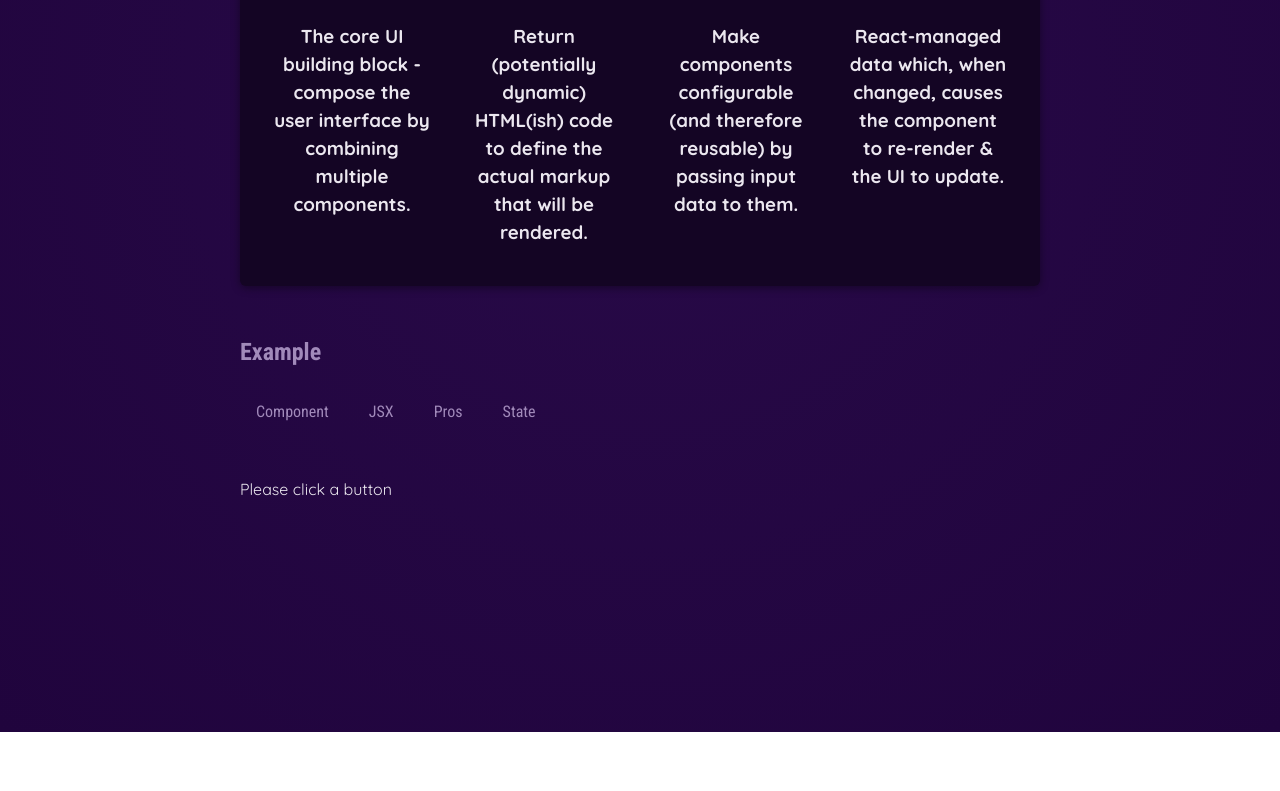
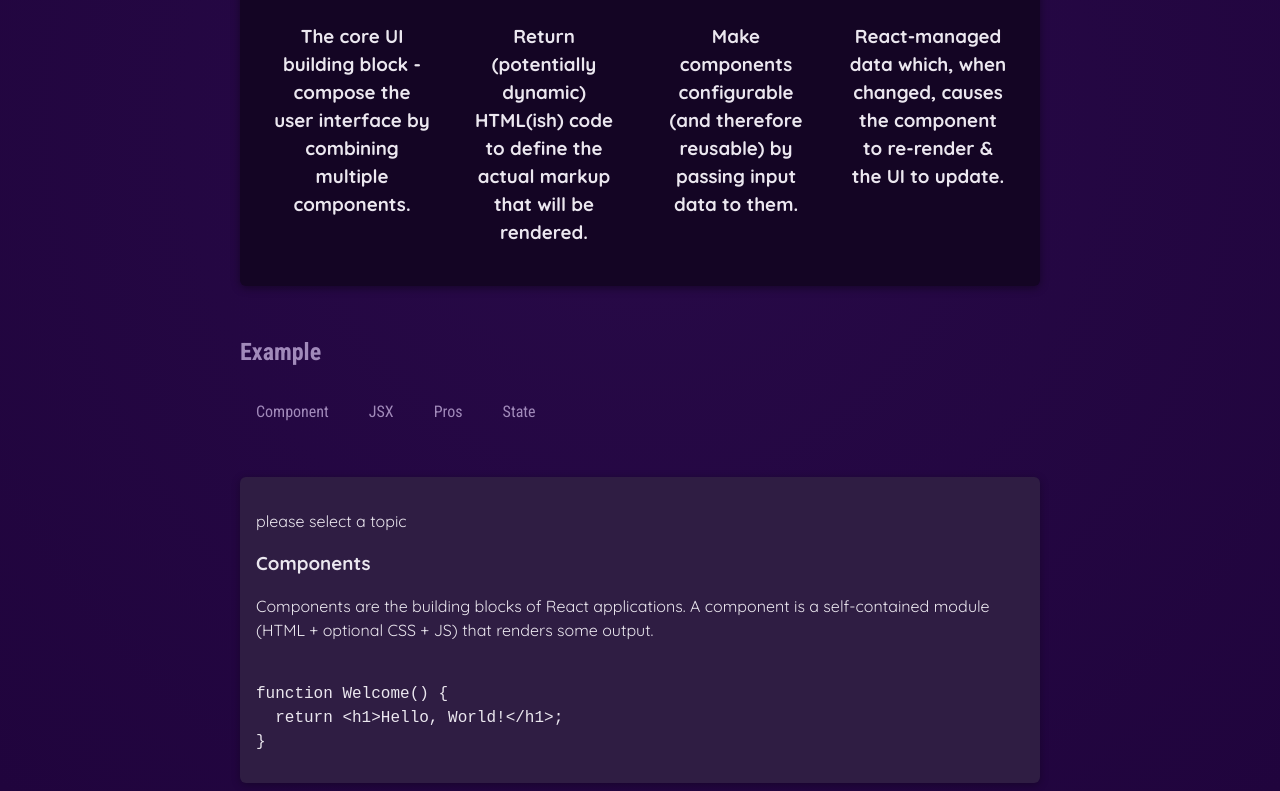
Before and after one commit to jumosd/udemy-react, a React (Vite) app in the folder 01-starting-project/: page / in a window 1280 px wide. Shown: the part 548-1339 px from the top of the page. Before the commit the page ends 1280 px from the top, so only its background shows below. Built offline with nearby package versions, Linux system fonts and the light colour scheme.

Commit message:
데이터기반 state 가져오기 및 출력

```diff
--- a/01-starting-project/src/App.jsx
+++ b/01-starting-project/src/App.jsx
@@ -2,9 +2,10 @@
 import Header from './components/Header/Header'
 import CoreConcept from './components/CoreConcept';
 import TabButton from './components/TabButton';
+import { EXAMPLES } from './data';
 import { useState } from 'react';
 function App() {
-  const [selectedTopic, setSelectedTopic] = useState("Please click a button")
+  const [selectedTopic, setSelectedTopic] = useState("components")
 
   const handleSelect = (selectButton) => {
     setSelectedTopic(selectButton)
@@ -30,13 +31,22 @@
         <section id='examples'>
           <h2>Example</h2>
           <menu>
-            <TabButton onSelect={() => handleSelect("component")}>Component</TabButton>
+            <TabButton onSelect={() => handleSelect("components")}>Component</TabButton>
             <TabButton onSelect={() => handleSelect("jsx")}>JSX</TabButton>
-            <TabButton onSelect={() => handleSelect("pros")}>Pros</TabButton>
+            <TabButton onSelect={() => handleSelect("props")}>Pros</TabButton>
             <TabButton onSelect={() => handleSelect("state")}>State</TabButton>
           </menu>
         </section>
-        {selectedTopic}
+        <div id='tab-content'>
+          <p>please select a topic</p>
+          <h3>{EXAMPLES[selectedTopic].title}</h3>
+          <p>{EXAMPLES[selectedTopic].description}</p>
+          <pre>
+            <code>
+              {EXAMPLES[selectedTopic].code}
+            </code>
+          </pre>
+        </div>
       </main>
     </div>
   );
--- a/01-starting-project/src/data.js
+++ b/01-starting-project/src/data.js
@@ -29,3 +29,54 @@
       'React-managed data which, when changed, causes the component to re-render & the UI to update.',
   },
 ];
+
+export const EXAMPLES = {
+  components: {
+    title: 'Components',
+    description:
+      'Components are the building blocks of React applications. A component is a self-contained module (HTML + optional CSS + JS) that renders some output.',
+    code: `
+function Welcome() {
+  return <h1>Hello, World!</h1>;
+}`,
+  },
+  jsx: {
+    title: 'JSX',
+    description:
+      'JSX is a syntax extension to JavaScript. It is similar to a template language, but it has full power of JavaScript (e.g., it may output dynamic content).',
+    code: `
+<div>
+  <h1>Welcome {userName}</h1>
+  <p>Time to learn React!</p>
+</div>`,
+  },
+  props: {
+    title: 'Props',
+    description:
+      'Components accept arbitrary inputs called props. They are like function arguments.',
+    code: `
+function Welcome(props) {
+  return <h1>Hello, {props.name}</h1>;
+}`,
+  },
+  state: {
+    title: 'State',
+    description:
+      'State allows React components to change their output over time in response to user actions, network responses, and anything else.',
+    code: `
+function Counter() {
+  const [isVisible, setIsVisible] = useState(false);
+
+  function handleClick() {
+    setIsVisible(true);
+  }
+
+  return (
+    <div>
+      <button onClick={handleClick}>Show Details</button>
+      {isVisible && <p>Amazing details!</p>}
+    </div>
+  );
+}`,
+  },
+};
```
